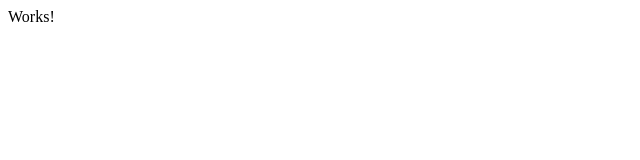
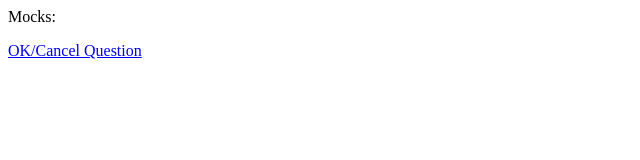
Before and after one commit to sczerwinski/web-mocks, a plain HTML site: page index.html in a window 1280 px wide. Shown: the whole page, without its empty margins (0-640 px from the left). Drawn offline with Linux system fonts and the light colour scheme.

Commit message:
Added favicon and link to OK/Cancel mock

```diff
--- a/index.html
+++ b/index.html
@@ -1,8 +1,10 @@
 <html>
   <head>
     <title>Web mocks</title>
+    <link rel="icon" href="/favicon.ico" type="image/x-icon" />
   </head>
   <body>
-    <p>Works!</p>
+    <p>Mocks:</p>
+    <a href="/ok-cancel?okUrl=/&amp;cancelUrl=/">OK/Cancel Question</a>
   </body>
 </html>
```
Also changed, not shown: ok-cancel/index.html (+1 -0 lines).
